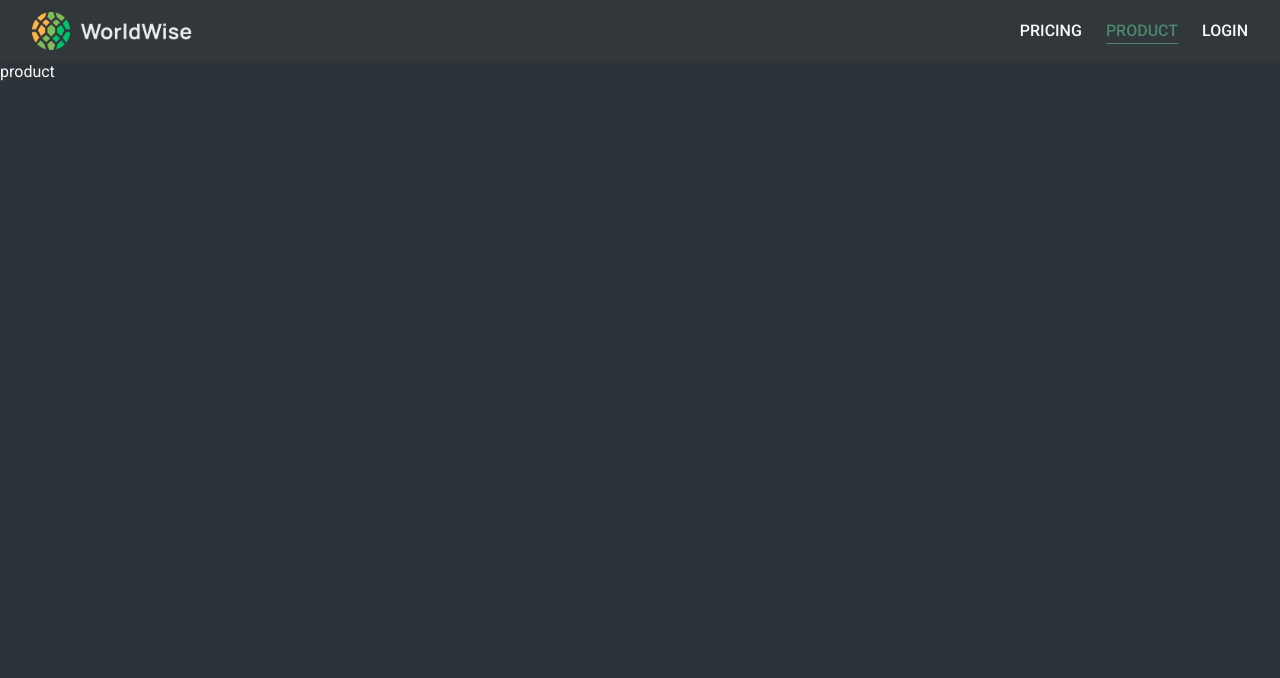
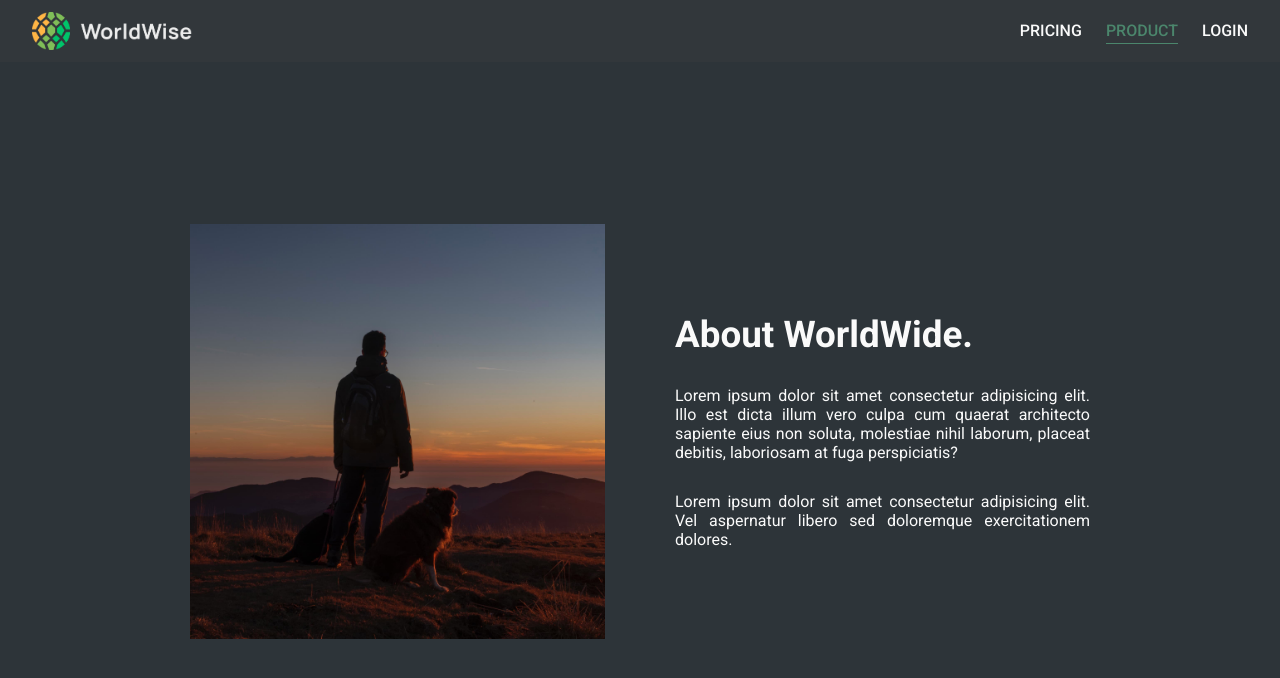
Before and after one commit to CaioMMendes/WorldWise, a React (Vite) app: page /product in a window 1280 px wide. Shown: the top 678 px of the page. Built offline with nearby package versions, Linux system fonts and the light colour scheme.

Commit message:
:sparkles: feat: Add Product page

```diff
--- a/src/pages/product.tsx
+++ b/src/pages/product.tsx
@@ -1,12 +1,67 @@
+import styled from "styled-components";
 import Navbar from "../components/navbar/navbar";
+import image from "/img-1.jpg";
 
 const ProductPage = () => {
   return (
-    <div>
+    <ProductPageContainer>
       <Navbar />
-      product
-    </div>
+      <MainContent>
+        <img src={image} alt="Imagem de um homem com cachorros" />
+        <div>
+          <h1>About WorldWide.</h1>
+          <p>
+            Lorem ipsum dolor sit amet consectetur adipisicing elit. Illo est
+            dicta illum vero culpa cum quaerat architecto sapiente eius non
+            soluta, molestiae nihil laborum, placeat debitis, laboriosam at fuga
+            perspiciatis?
+          </p>
+          <p>
+            Lorem ipsum dolor sit amet consectetur adipisicing elit. Vel
+            aspernatur libero sed doloremque exercitationem dolores.
+          </p>
+        </div>
+      </MainContent>
+    </ProductPageContainer>
   );
 };
 
 export default ProductPage;
+
+const MainContent = styled.main`
+  display: flex;
+  justify-content: center;
+  align-items: center;
+  flex: 1 1 0%;
+  gap: 70px;
+
+  > div {
+    display: flex;
+    flex-direction: column;
+    justify-content: center;
+    max-width: 415px;
+    flex-wrap: wrap;
+    align-items: start;
+    text-align: start;
+    gap: 30px;
+
+    p {
+      text-align: justify;
+      text-justify: inter-word;
+      font-size: 1rem;
+    }
+    h1 {
+      font-size: 2.3rem;
+    }
+  }
+  > img {
+    max-width: 415px;
+    max-height: 415px;
+  }
+`;
+
+const ProductPageContainer = styled.div`
+  display: flex;
+  flex-direction: column;
+  flex: 1 1 0%;
+`;
```
